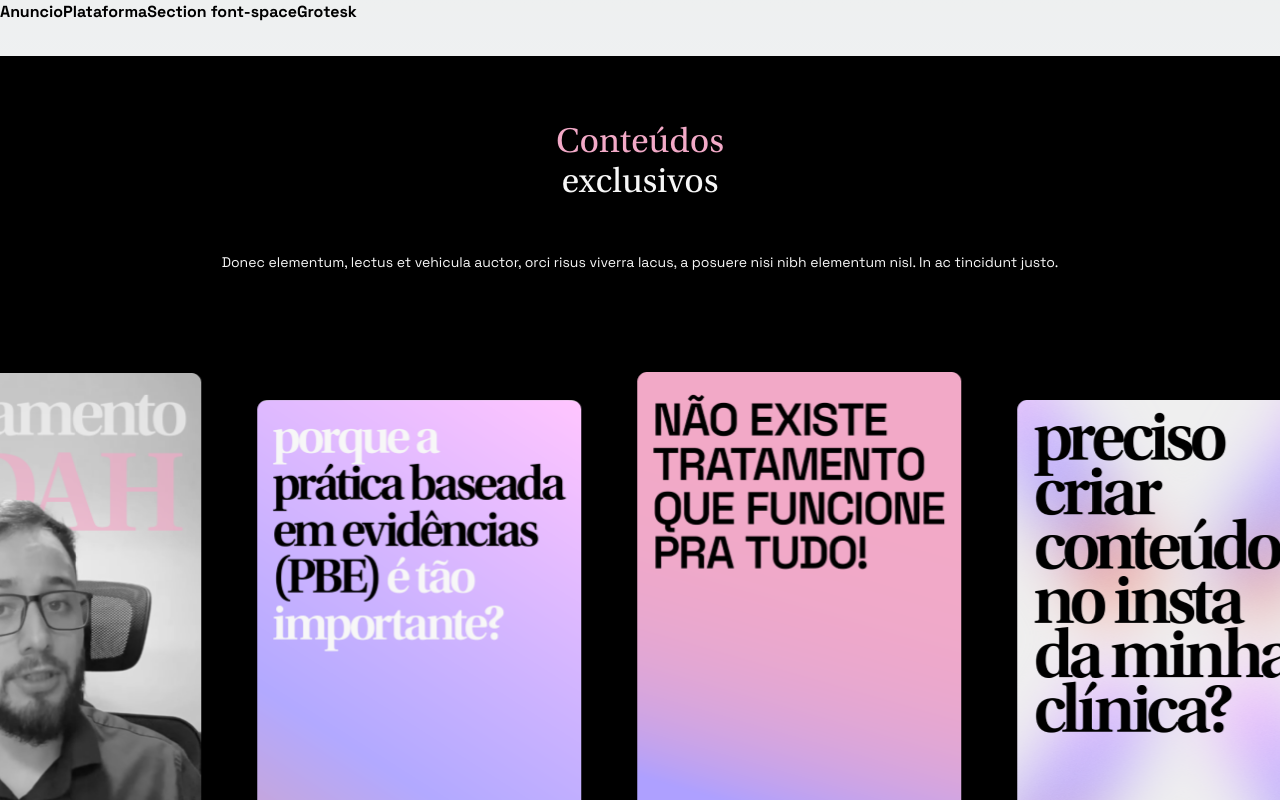
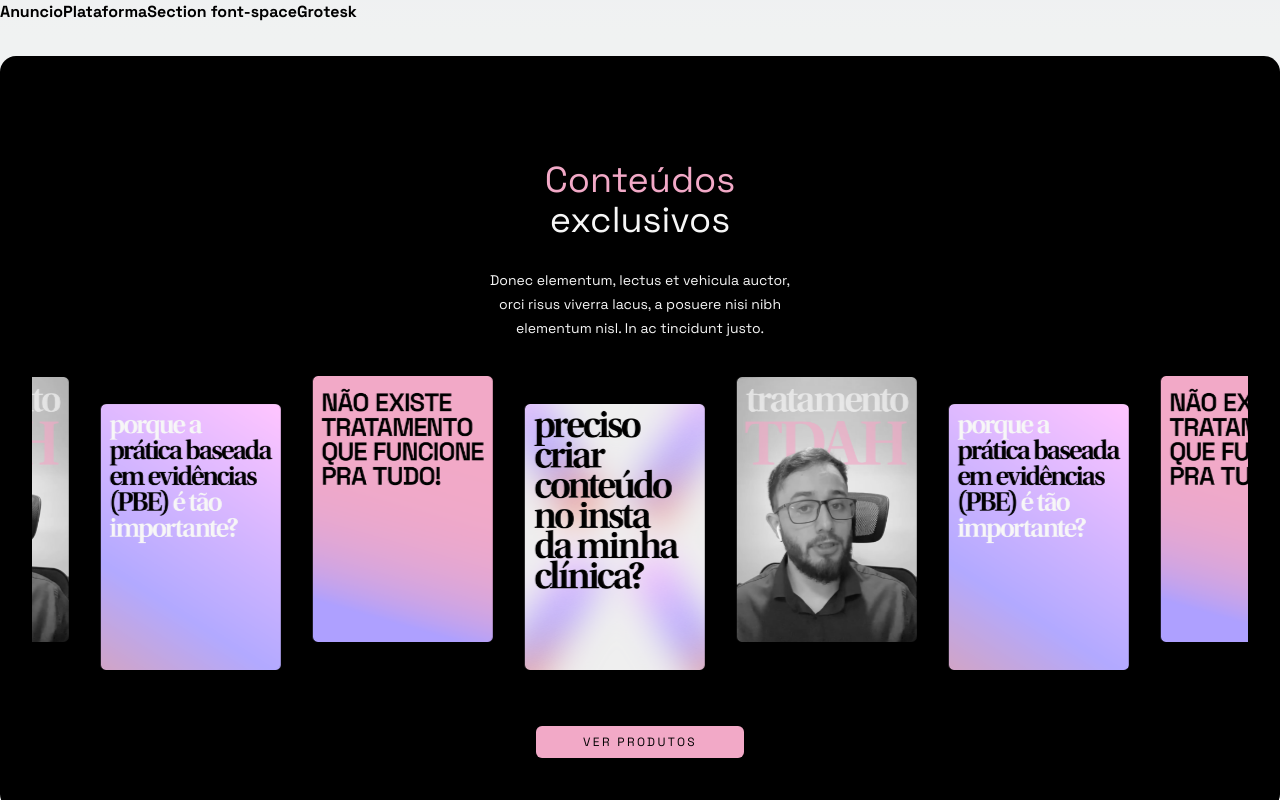
Before and after one commit to viniciussoares982/contextual-institucional-web, a Next.js app: page / in a window 1280 px wide. Shown: the part 1420-2220 px from the top of the page. Built offline with nearby package versions, Linux system fonts and the light colour scheme.

Commit message:
fix: fixed abrans shits

```diff
--- a/package.json
+++ b/package.json
@@ -1,6 +1,6 @@
 {
   "name": "contextual-institucional-web",
-  "version": "0.2.0",
+  "version": "0.3.0",
   "private": true,
   "scripts": {
     "dev": "next dev",
--- a/src/app/_sections/conteudos-exclusivos/index.tsx
+++ b/src/app/_sections/conteudos-exclusivos/index.tsx
@@ -4,48 +4,48 @@ import Image from 'next/image'
 export default function ConteudosExclusivosSection() {
 
   return (
-    <section className="bg-black">
-      <div className="my-8">
-        <div className="max-w-8xl mx-auto flex flex-col justify-end items-center h-full">
+    <section className="bg-transparent">
+      <div className="bg-black my-8 rounded-2xl">
+          <div className="max-w-8xl mx-auto px-7 sm:px-6 md:px-8 flex flex-col justify-end items-center h-full py-9">
             <div>
               <span className="uppercase font-space-grotesk text-sm text-center block mb-12">Resumo breve</span>
-            <h2 className="text-4xl font-utopia-std font-normal text-center mb-12"><span className="text-contextual-pink block">Conteúdos</span> <span className="text-off-white block">exclusivos</span></h2>
-            <p className="text-sm font-space-grotesk text-off-white text-center mb-8">Donec elementum, lectus et vehicula auctor, orci risus viverra lacus, a posuere nisi nibh elementum nisl. In ac tincidunt justo.</p>
+              <h2 className="text-4xl font-space-grotesk font-normal text-center mb-7"><span className="text-contextual-pink block">Conteúdos</span> <span className="text-off-white block">exclusivos</span></h2>
+              <p className="text-sm font-normal font-space-grotesk text-off-white text-center leading-6 h-20 w-80">Donec elementum, lectus et vehicula auctor, orci risus viverra lacus, a posuere nisi nibh elementum nisl. In ac tincidunt justo.</p>
             </div>
-          <div className="py-10">
+            <div className="pb-14">
               <Marquee autoFill speed={30} pauseOnClick>
               <Image
                 src="/card-pbe.png"
-              width={324}
-              height={480}
+                width={180}
+                height={265}
                 alt="Picture of the author"
-              className="ml-14 object-fill"
+                className="ml-8 object-fill"
               />
               <Image
                 src="/card-tratamento-tdah.png"
-              width={324}
-              height={480}
+                width={180}
+                height={265}
                 alt="Picture of the author"
-              className="pt-14 ml-14 object-fill"
+                className="pt-14 ml-8 object-fill"
               />
               <Image
                 src="/card-tratamento-funcional.png"
-              width={324}
-              height={480}
+                width={180}
+                height={265}
                 alt="Picture of the author"
-              className="ml-14 object-fill"
+                className="ml-8 object-fill"
               />
               <Image
                 src="/card-criar-conteudo.png"
-              width={324}
-              height={480}
+                width={180}
+                height={265}
                 alt="Picture of the author"
-              className="pt-14 ml-14 object-fill"
+                className="pt-14 ml-8 object-fill"
               />
               </Marquee>
             </div>
             <div>
-            <a className="bg-contextual-pink text-black font-space-grotesk w-52 h-8 mb-4 flex justify-center items-center text-center rounded-md uppercase text-xs tracking-[.2em]">Explorar Conteúdos</a>
+              <a className="bg-contextual-pink text-black font-space-grotesk w-52 h-8 mb-4 flex justify-center items-center text-center rounded-md uppercase text-xs tracking-[.2em]">Ver Produtos</a>
             </div>
           </div>
         </div>
```
Also changed, not shown: 1 other file (tests, documents, lock files or other folders). Lines whose indentation alone changed are shown as unchanged.
